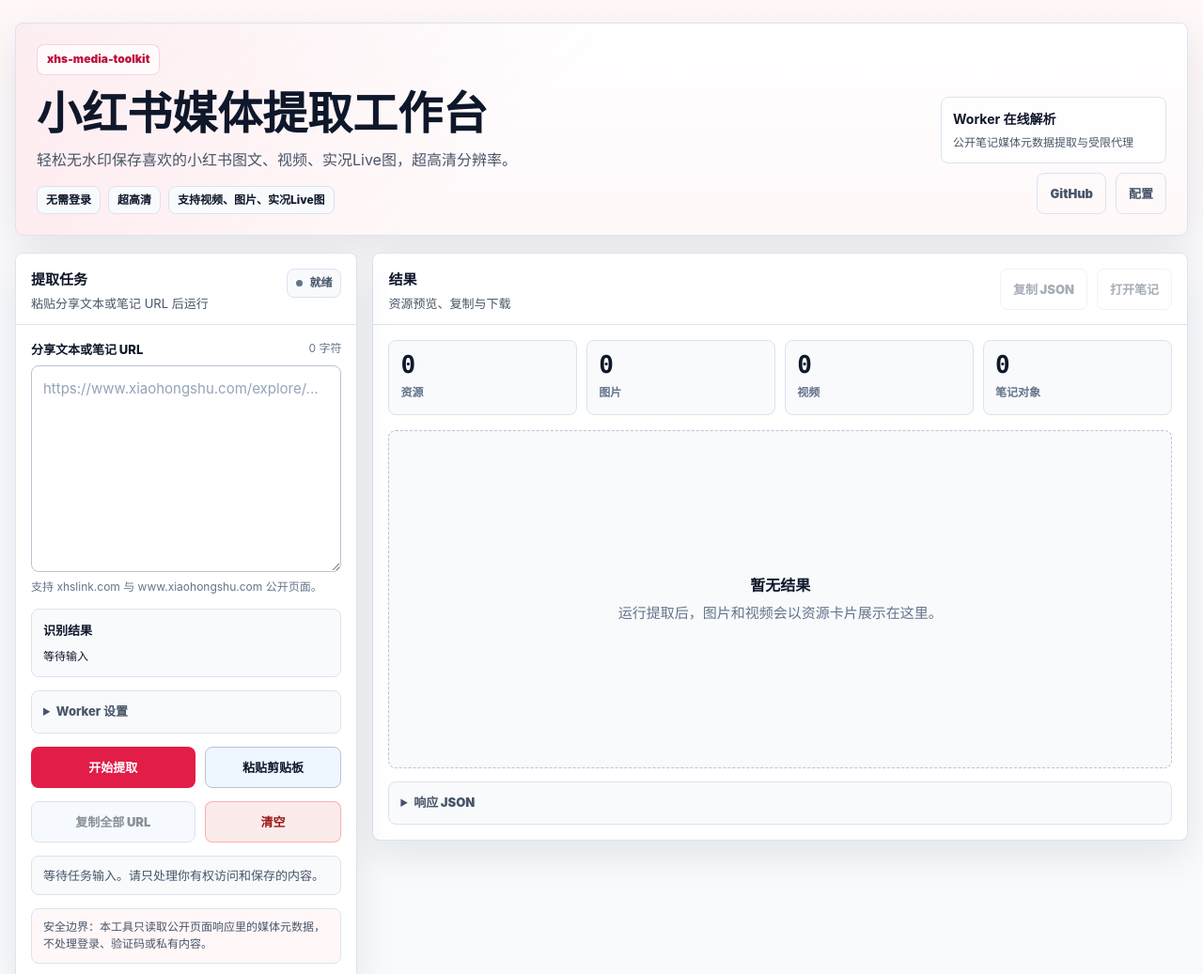
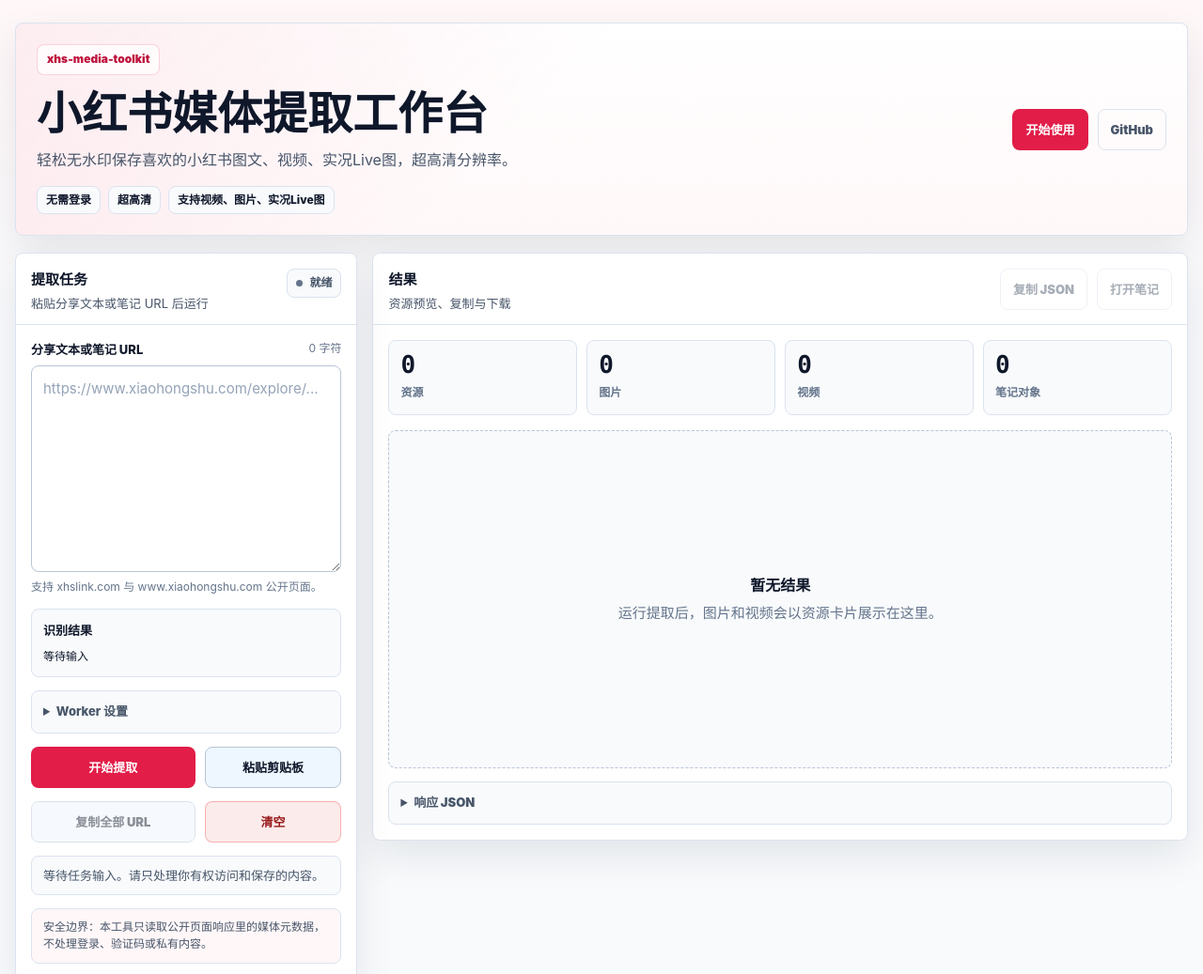
Before and after one commit to sunlightcold/xhs-media-toolkit, a website: page public/index.html in a window 1280 px wide. Shown: the top 1037 px of the page at 94% size. Drawn offline with Linux system fonts and the light colour scheme.

Commit message:
Simplify Pages header actions

```diff
--- a/public/index.html
+++ b/public/index.html
@@ -117,9 +117,9 @@
 
       .topbar {
         display: grid;
-        grid-template-columns: minmax(0, 1fr) minmax(260px, auto);
+        grid-template-columns: minmax(0, 1fr) auto;
         gap: 22px;
-        align-items: end;
+        align-items: center;
         margin-bottom: 18px;
         border: 1px solid var(--border);
         border-radius: var(--radius);
@@ -191,37 +191,12 @@
       }
 
       .top-actions {
-        display: grid;
+        display: flex;
+        flex-wrap: wrap;
         min-width: 0;
         gap: 10px;
-        justify-items: end;
-      }
-
-      .header-status {
-        display: grid;
-        min-width: 240px;
-        gap: 5px;
-        border: 1px solid var(--border);
-        border-radius: var(--radius);
-        padding: 12px;
-        background: rgb(255 255 255 / 76%);
-      }
-
-      .header-status strong {
-        color: var(--foreground);
-        font-size: 14px;
-      }
-
-      .header-status span {
-        color: var(--muted);
-        font-size: 12px;
-      }
-
-      .action-row {
-        display: flex;
-        flex-wrap: wrap;
         justify-content: flex-end;
-        gap: 10px;
+        align-items: center;
       }
 
       .layout {
@@ -808,16 +783,6 @@
           padding: 16px;
         }
 
-        .top-actions {
-          justify-items: stretch;
-        }
-
-        .header-status,
-        .action-row {
-          width: 100%;
-          min-width: 0;
-        }
-
         .top-actions,
         .result-tools {
           justify-content: stretch;
@@ -873,11 +838,7 @@
           </div>
         </div>
         <div class="top-actions">
-          <div class="header-status" aria-label="服务状态">
-            <strong>Worker 在线解析</strong>
-            <span>公开笔记媒体元数据提取与受限代理</span>
-          </div>
-          <div class="action-row">
+          <a class="button primary" href="#extractForm">开始使用</a>
           <a
             class="button ghost"
             href="https://github.com/sunlightcold/xhs-media-toolkit"
@@ -886,8 +847,6 @@
           >
             GitHub
           </a>
-            <a class="button ghost" href="./config.js" target="_blank" rel="noreferrer">配置</a>
-          </div>
         </div>
       </header>
 
```
Lines whose indentation alone changed are shown as unchanged.
